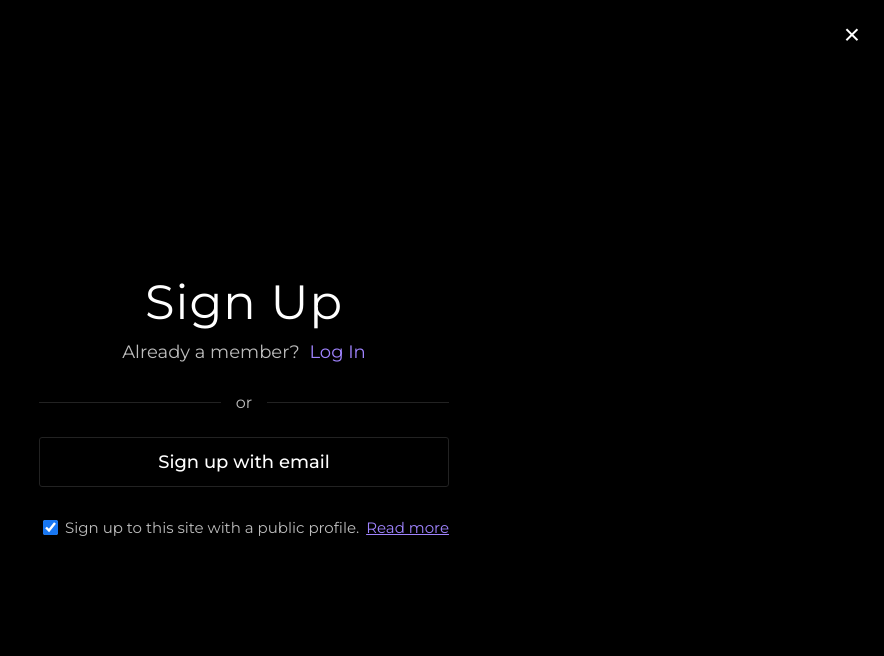
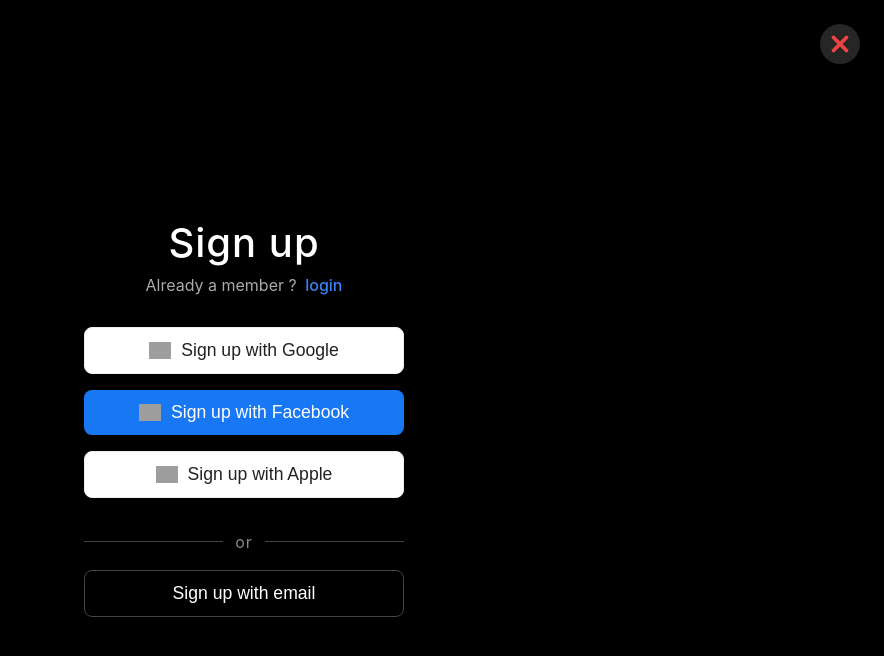
Before and after one commit to RishuKrSingh-coder/AceHub-2, a plain HTML site: page Signin.html in a window 1280 px wide. Shown: the whole page, without its empty margins (396-1280 px from the left). Drawn offline with Linux system fonts and the light colour scheme; grey boxes are pictures that could not be loaded.

Commit message:
Add signin page and styles

```diff
--- a/Signin.html
+++ b/Signin.html
@@ -2,43 +2,42 @@
 <html lang="en">
 <head>
   <meta charset="UTF-8">
-  <title>Sign Up</title>
-  <link href="https://fonts.googleapis.com/css?family=Montserrat:400,500&display=swap" rel="stylesheet">
-  <link rel="stylesheet" href="css/signin.css">
-  <script src="https://accounts.google.com/gsi/client" async></script>
+  <title>Sign up</title>
+  <meta name="viewport" content="width=device-width, initial-scale=1.0">
+    <link rel="stylesheet" href="css/signin.css">
 </head>
 <body>
-  <button class="close-btn" aria-label="Close">&times;</button>
+  <!-- Cross button at page corner -->
+  <button class="close-btn" id="closeSignup" aria-label="Close sign up">
+    <svg viewBox="0 0 20 20" fill="none">
+      <line x1="5" y1="5" x2="15" y2="15" />
+      <line x1="15" y1="5" x2="5" y2="15" />
+    </svg>
+  </button>
+
   <div class="container">
-    <div class="signup-box">
-      <h1>Sign Up</h1>
-      <p>Already a member? <a href="#">Log In</a></p>
-      <!-- Google Sign-In button -->
-      <div id="g_id_onload"
-        data-client_id="YOUR_GOOGLE_CLIENT_ID"
-        data-login_uri="https://your.domain/your_login_endpoint"
-        data-auto_prompt="false">
-      </div>
-      <div class="g_id_signin"
-        data-type="standard"
-        data-size="large"
-        data-theme="outline"
-        data-text="sign_in_with"
-        data-shape="rectangular"
-        data-logo_alignment="left">
-      </div>
-      <!-- Divider -->
-      <div class="divider"><span>or</span></div>
-      <!-- Email button -->
-      <button class="signup-btn email">Sign up with email</button>
-      <!-- Checkbox row -->
-      <div class="checkbox-row">
-        <input type="checkbox" id="public-profile" checked>
-        <label for="public-profile">
-          Sign up to this site with a public profile. <a href="#">Read more</a>
-        </label>
-      </div>
+    <h1>Sign up</h1>
+    <div class="member">
+      Already a member ?
+      <a href="#">login</a>
     </div>
+    <button class="btn btn-google" onclick="socialSignup('Google')">
+      <img src="https://upload.wikimedia.org/wikipedia/commons/thumb/c/c1/Google_%22G%22_logo.svg/1200px-Google_%22G%22_logo.svg.png" alt="Google logo">
+      Sign up with Google
+    </button>
+    <button class="btn btn-facebook" onclick="socialSignup('Facebook')">
+      <img src="https://upload.wikimedia.org/wikipedia/commons/0/05/Facebook_Logo_%282019%29.png" alt="Facebook logo">
+      Sign up with Facebook
+    </button>
+    <button class="btn btn-apple" onclick="socialSignup('Apple')">
+      <img src="https://upload.wikimedia.org/wikipedia/commons/f/fa/Apple_logo_black.svg" alt="Apple logo">
+      Sign up with Apple
+    </button>
+    <div class="divider"><span>or</span></div>
+    <button class="btn btn-email" onclick="emailSignup()">
+      Sign up with email
+    </button>
   </div>
+  <script src="signin.js"></script>
 </body>
 </html>
--- a/css/signin.css
+++ b/css/signin.css
@@ -1,151 +1,161 @@
 body {
-  margin: 0;
-  padding: 0;
       background: #000;
       color: #fff;
-  font-family: 'Montserrat', Arial, sans-serif;
-  height: 100vh;
-  width: 100vw;
-  overflow: hidden;
-}
-
-.container {
-  width: 100vw;
-  height: 100vh;
+      font-family: 'Inter', Arial, sans-serif;
+      min-height: 100vh;
+      margin: 0;
       display: flex;
       align-items: center;
       justify-content: center;
     }
-
-.signup-box {
+    .container {
+      width: 100%;
+      max-width: 380px;
       background: transparent;
-  padding: 40px 30px 30px 30px;
-  border-radius: 8px;
-  box-shadow: none;
-  min-width: 370px;
-  text-align: center;
-  position: relative;
+      padding: 40px 30px 32px 30px;
+      border-radius: 14px;
+      box-sizing: border-box;
+      box-shadow: 0 2px 20px rgba(0,0,0,0.1);
       display: flex;
       flex-direction: column;
       align-items: center;
+      position: relative;
     }
-
-.signup-box h1 {
-  margin: 0 0 10px 0;
-  font-size: 48px;
-  font-weight: 400;
-  letter-spacing: 1px;
-}
-
-.signup-box p {
-  margin: 0 0 30px 0;
-  font-size: 18px;
-  color: #bdbdbd;
-  font-weight: 400;
-}
-
-.signup-box p a {
-  color: #a084ff;
-  text-decoration: none;
-  font-weight: 400;
-  margin-left: 5px;
-}
-
-.signup-btn {
+    .close-btn {
+      position: fixed;
+      top: 24px;
+      right: 24px;
+      width: 40px;
+      height: 40px;
+      background: rgba(255,255,255,0.15);
+      border: none;
+      border-radius: 50%;
+      cursor: pointer;
       display: flex;
       align-items: center;
       justify-content: center;
-  width: 100%;
-  padding: 13px 0;
-  margin-bottom: 15px;
-  border: none;
-  border-radius: 3px;
-  font-size: 18px;
-  font-family: inherit;
-  cursor: pointer;
-  transition: background 0.2s;
+      transition: background 0.22s, box-shadow 0.18s;
+      z-index: 1000;
+      box-shadow: 0 2px 8px rgba(0,0,0,0.12);
+    }
+    .close-btn:hover {
+      background: rgba(255,255,255,0.3);
+      box-shadow: 0 4px 16px rgba(239,68,68,0.18);
+    }
+    .close-btn svg {
+      width: 26px;
+      height: 26px;
+      stroke: #ef4444; /* bright red */
+      stroke-width: 2.8;
+      stroke-linecap: round;
+      stroke-linejoin: round;
+      background: transparent;
+      pointer-events: none;
+    }
+    h1 {
+      font-size: 2.5rem;
+      font-weight: 500;
+      margin-bottom: 8px;
+      letter-spacing: 1px;
+    }
+    .member {
+      font-size: 1rem;
+      color: #aaa;
+      margin-bottom: 32px;
+    }
+    .member a {
+      color: #3b82f6;
+      text-decoration: none;
+      margin-left: 4px;
       font-weight: 500;
     }
-
-
-.divider {
+    .btn {
+      width: 100%;
+      padding: 12px 0;
+      margin-bottom: 16px;
+      border: none;
+      border-radius: 8px;
+      font-size: 1.1rem;
+      font-weight: 500;
+      cursor: pointer;
       display: flex;
       align-items: center;
+      justify-content: center;
+      transition: background 0.2s;
+    }
+    .btn-google {
+      background: #fff;
+      color: #222;
+      border: 1px solid #eee;
+    }
+    .btn-google img {
+      width: 22px;
+      margin-right: 10px;
+    }
+    .btn-facebook {
+      background: #1877f2;
+      color: #fff;
+      border: none;
+    }
+    .btn-facebook img {
+      width: 22px;
+      margin-right: 10px;
+    }
+    .btn-apple {
+      background: #fff;
+      color: #222;
+      border: 1px solid #eee;
+    }
+    .btn-apple img {
+      width: 22px;
+      margin-right: 10px;
+    }
+    .divider {
       width: 100%;
-  margin-bottom: 25px;
-  color: #bdbdbd;
-  font-size: 16px;
+      display: flex;
+      align-items: center;
+      margin: 18px 0 18px 0;
     }
-
+    .divider::before,
+    .divider::after {
+      content: "";
+      flex: 1;
+      height: 1px;
+      background: #444;
+    }
     .divider span {
-  margin: 0 15px;
+      margin: 0 12px;
+      color: #888;
+      font-size: 1rem;
+      letter-spacing: 1px;
     }
-
-.divider::before, .divider::after {
-  content: '';
-  flex: 1;
-  border-bottom: 1px solid #222;
-}
-
-.signup-btn.email {
+    .btn-email {
       background: transparent;
       color: #fff;
-  border: 1px solid #222;
+      border: 1px solid #444;
       margin-bottom: 0;
+      transition: background 0.2s, color 0.2s;
     }
-
-.checkbox-row {
-  display: flex;
-  align-items: center;
-  justify-content: flex-start;
-  margin-top: 30px;
-  font-size: 15px;
-  color: #bdbdbd;
-  width: 100%;
+    .btn-email:hover {
+      background: #222;
+      color: #fff;
     }
-
-.checkbox-row input[type="checkbox"] {
-  accent-color: #1877f2;
-  margin-right: 7px;
-  width: 15px;
-  height: 15px;
+    @media (max-width: 600px) {
+      .close-btn {
+        top: 8px;
+        right: 8px;
+        width: 34px;
+        height: 34px;
       }
-
-.checkbox-row label {
-  color: #bdbdbd;
-  font-size: 15px;
-  cursor: pointer;
+      .close-btn svg {
+        width: 20px;
+        height: 20px;
       }
-
-.checkbox-row a {
-  color: #a084ff;
-  text-decoration: underline;
-  margin-left: 3px;
-  font-size: 15px;
+      .container {
+        padding: 28px 8px 24px 8px;
+        max-width: 98vw;
       }
-
-.close-btn {
-  position: absolute;
-  top: 18px;
-  right: 18px;
-  font-size: 28px;
-  color: #fff;
-  background: none;
-  border: none;
-  cursor: pointer;
-  z-index: 10;
-}
-
-@media (max-width: 500px) {
-  .signup-box {
-    min-width: 90vw;
-    padding: 30px 10px 20px 10px;
-  }
-  .signup-box h1 {
-    font-size: 36px;
-  }
-  .checkbox-row {
-    width: 95vw;
-    font-size: 14px;
+      h1 {
+        font-size: 2rem;
       }
     }
```
Lines whose indentation alone changed are shown as unchanged.
